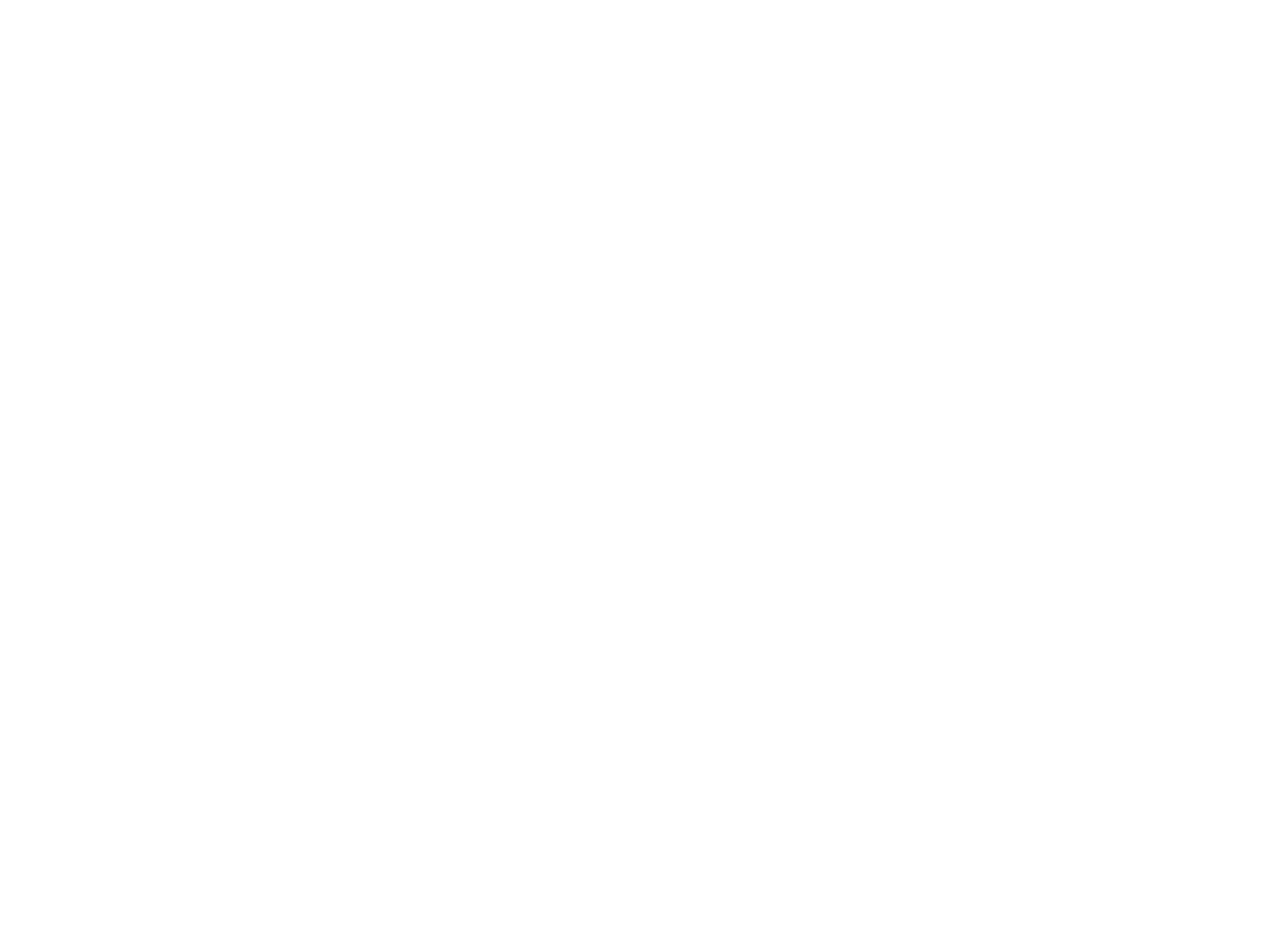
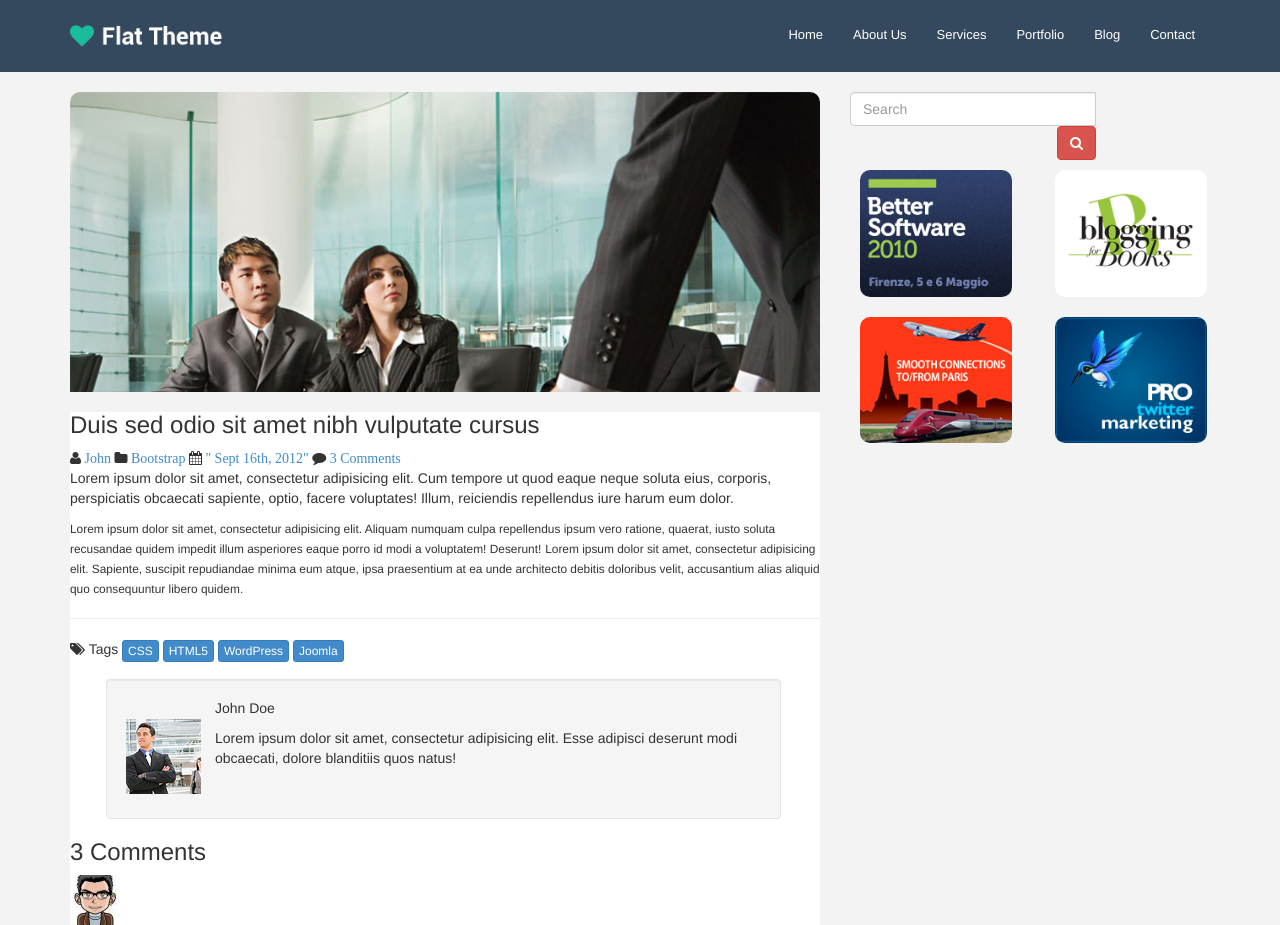
Before and after one commit to zmatz/flat-theme, a plain HTML site: page blog-item.html in a window 1280 px wide. Before the commit the page ends 800 px from the top, so only its background shows below. Drawn offline with Linux system fonts and the light colour scheme.

Commit message:
Blog item-principio

```diff
--- a/blog-item.html
+++ b/blog-item.html
@@ -10,6 +10,7 @@
     <link href="css/font-awesome.min.css" rel="stylesheet">
     <link href="css/animate.css" rel="stylesheet">
     <link href="css/main.css" rel="stylesheet">
+    <link rel="stylesheet" href="css/blog-item.css">
     <!--[if lt IE 9]>
     <script src="js/html5shiv.js"></script>
     <script src="js/respond.min.js"></script>
@@ -21,7 +22,121 @@
     <link rel="apple-touch-icon-precomposed" href="images/ico/apple-touch-icon-57-precomposed.png">
 </head><!--/head-->
 <body>
-    <!-- Inserte código aqui -->
+    <!---->
+
+    <!-- HEADER -->
+    <nav class="navbar navbar-default nav-header"> <!-- Agregue la clase nav-header-->
+      <div class="container">
+        <!-- Brand and toggle get grouped for better mobile display -->
+        <div class="navbar-header">
+          <button type="button" class="navbar-toggle collapsed" data-toggle="collapse" data-target="#bs-example-navbar-collapse-1" aria-expanded="false">
+            <span class="sr-only">Toggle navigation</span>
+            <span class="icon-bar"></span>
+            <span class="icon-bar"></span>
+            <span class="icon-bar"></span>
+          </button>
+          <a class="navbar-brand" href="#">
+              <img src="images/logo.png" alt="">
+          </a>
+        </div>
+
+        <!-- Collect the nav links, forms, and other content for toggling -->
+        <div class="collapse navbar-collapse" id="bs-example-navbar-collapse-1">
+          <ul class="nav navbar-nav navbar-right">
+            <li><a href="#">Home</a></li>
+            <li class="dropdown">
+              <a href="#">About Us</a>
+            </li>
+            <li><a href="#">Services</a></li>
+            <li><a href="#">Portfolio</a></li>
+            <li><a href="#">Blog</a></li>
+            <li><a href="#">Contact</a></li>
+          </ul>
+        </div><!-- /.navbar-collapse -->
+      </div><!-- /.container-fluid -->
+    </nav>
+    <!-- FIN HEADER -->
+    <div class="container">
+        <div class="row">
+            <div class="col-sm-8">
+                 <img id="img-blog" class="img-responsive" src="images/blog/blog2.jpg" alt="">
+                <div class="bg-white">
+                   <h3>Duis sed odio sit amet nibh vulputate cursus</h3>
+                   <div class="cont-ref">
+                   <span>
+                       <i class="icon-user">
+                           <a href="#">John</a>
+                       </i>
+                   </span>
+                   <span>
+                       <i class="icon-folder-close">
+                           <a href="#">Bootstrap</a>
+                       </i>
+                   </span>
+                   <span>
+                       <i class="icon-calendar">
+                           <a href="#">"    Sept 16th, 2012"</a>
+                       </i>
+                   </span>
+                   <span>
+                       <i class="icon-comment">
+                           <a href="blog-item.html#comments">3 Comments</a>
+                       </i>
+                   </span>
+                </div>
+                <p>Lorem ipsum dolor sit amet, consectetur adipisicing elit. Cum tempore ut quod eaque neque soluta eius, corporis, perspiciatis obcaecati sapiente, optio, facere voluptates! Illum, reiciendis repellendus iure harum eum dolor.</p>
+                <small>Lorem ipsum dolor sit amet, consectetur adipisicing elit. Aliquam numquam culpa repellendus ipsum vero ratione, quaerat, iusto soluta recusandae quidem impedit illum asperiores eaque porro id modi a voluptatem! Deserunt!</small>
+                <small>Lorem ipsum dolor sit amet, consectetur adipisicing elit. Sapiente, suscipit repudiandae minima eum atque, ipsa praesentium at ea unde architecto debitis doloribus velit, accusantium alias aliquid quo consequuntur libero quidem.</small>
+
+                <hr>
+                <div class="tags">
+                    <i class="icon-tags"></i>
+                        Tags
+                    <a class="btn btn-primary btn-xs" href="#">CSS</a>
+                    <a class="btn btn-primary btn-xs" href="#">HTML5</a>
+                    <a class="btn btn-primary btn-xs" href="#">WordPress</a>
+                    <a class="btn btn-primary btn-xs" href="#">Joomla</a>
+                </div>
+                <div class="autor well">
+                    <div class="inline">
+                        <img src="images/blog/avatar.jpg" alt="">
+                    </div>
+                    <div id="john-doe" class="inline">
+                        <p>John Doe</p>
+                        <p>Lorem ipsum dolor sit amet, consectetur adipisicing elit. Esse adipisci deserunt modi obcaecati, dolore blanditiis quos natus!</p>
+                    </div>
+                </div>
+                <div class="comments">
+                   <h3>3 Comments</h3>
+                   <div>
+                       <div class="avatar img-circle">
+                           <img src="images/blog/avatar1.png" alt="">
+                       </div>
+                   </div>
+                </div>
+                </div><!--fin del div bg-white-->
+            </div>
+            <div class="col-sm-4">
+                <forms class="form-search" method="get" id="s" action="/">
+                    <div class="input-group">
+                        <input class="form-control" id="search" type="text" placeholder="Search">
+                        <button id="bt-s" type="button" class="add-on btn btn-default btn-danger"><i class="icon-search"></i></button>
+                        </input>
+                    </div>
+                </form>
+                <div class="row">
+                    <div class="col-sm-6">
+                        <img class="responsive border-radius img-ad" src="images/ads/ad1.png" alt="">
+                        <img class="responsive border-radius  img-ad" src="images/ads/ad3.png" alt="">
+                    </div>
+                    <div class="col-sm-6">
+                        <img class="responsive border-radius img-ad" src="images/ads/ad2.png" alt="">
+                        <img class="responsive border-radius  img-ad" src="images/ads/ad4.png" alt="">
+                    </div>
+                </div>
+            </div>
+        </div>
+    </div>
 
     <script src="js/jquery.js"></script>
     <script src="js/bootstrap.min.js"></script>
--- /dev/null
+++ b/css/blog-item.css
@@ -0,0 +1,56 @@
+body{
+	background-color: rgba(128, 128, 128, 0.09);
+}
+.img-ad{
+	border-radius: 20px;
+	padding: 10px;
+    width: 172px;
+}
+.padding{
+
+}
+.inline{
+display: inline-block;
+}
+/*Input Search*/
+#s{
+	float: right;
+}
+/*Button search*/
+#bt-s{
+    float: right;
+}
+.bg-white{
+	background-color: white;
+	height: auto;
+}
+#img-blog{
+    border-top-left-radius: 10px;
+    border-top-right-radius: 10px;
+    width: 100%;
+}
+.cont-ref{
+
+}
+.tags{
+
+}
+.icon-tags{
+
+}
+.float-right{
+	float: right;
+}
+#john-doe{
+	width: 530px;
+    margin-top: -1px;
+}
+.autor{
+	width: 90%;
+    margin-left: 36px;
+    margin-top: 17px;
+}
+.autor img{
+	padding-bottom: 5px;
+	margin-right: 10px;
+}
```
